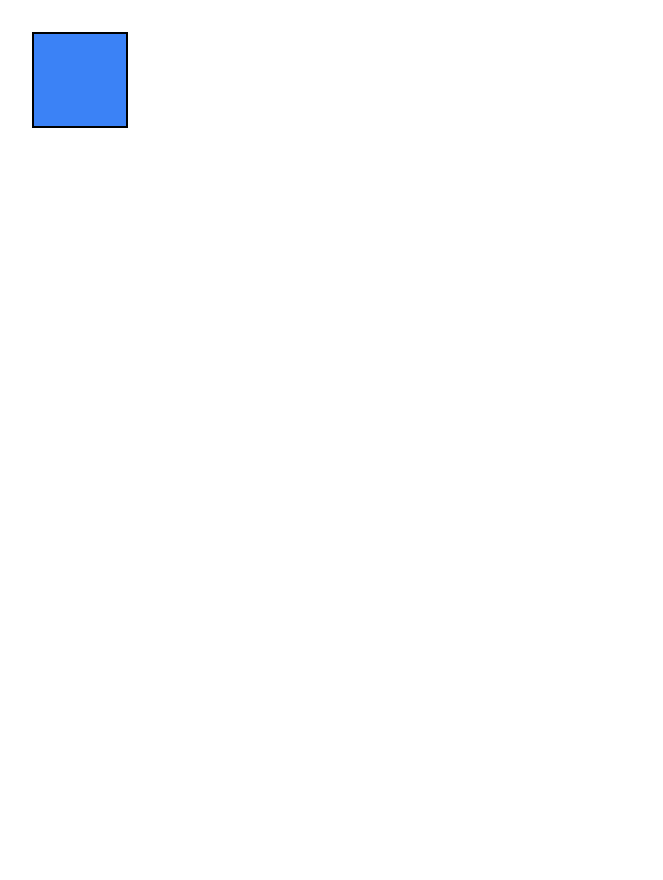
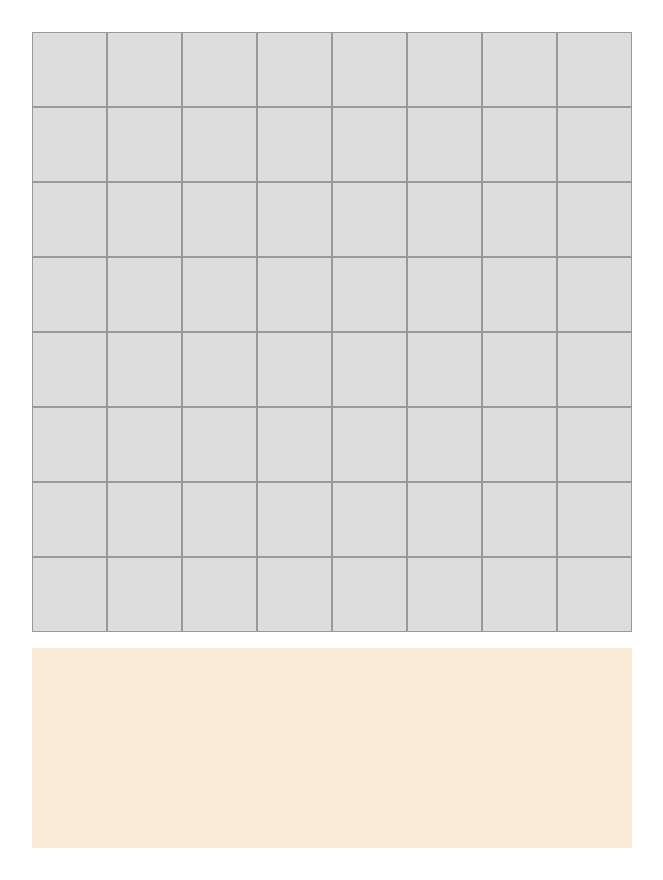
Before and after one commit to jonny258/BlockPuzzle, a React (Vite) app: page / in a window 1280 px wide. Shown: the whole page, without its empty margins (0-663 px from the left). Before the commit the page ends 800 px from the top, so only its background shows below. Built offline with nearby package versions, Linux system fonts and the light colour scheme.

Commit message:
the pieces and the squares are made with no functionality

```diff
--- a/src/App.tsx
+++ b/src/App.tsx
@@ -1,16 +1,18 @@
-import { useState } from 'react'
-import './App.css'
+import { useState } from "react";
+import "./App.css";
+
+import Board from "./components/Board";
+import PieceBox from "./components/PieceBox";
 
 function App() {
-  const [count, setCount] = useState(0)
+  const [count, setCount] = useState(0);
 
   return (
     <>
-<div>
-<div className="w-24 h-24 bg-blue-500 border-2 border-black hover:bg-blue-300"></div>
-</div>
+      <Board />
+      <PieceBox />
     </>
-  )
+  );
 }
 
-export default App
+export default App;
--- /dev/null
+++ b/src/components/Board.tsx
@@ -0,0 +1,17 @@
+import React from 'react';
+import '../styles/Board.css'; // Import the CSS file
+import BoardSquares from './BoardSquares'; // Import BoardSquares component
+
+function Board() {
+  const squares = Array(64).fill(null);
+
+  return (
+    <div className="board-grid">
+      {squares.map((_, index) => (
+        <BoardSquares key={index} />
+      ))}
+    </div>
+  );
+}
+
+export default Board;
--- /dev/null
+++ b/src/components/BoardSquares.tsx
@@ -0,0 +1,10 @@
+import React from 'react';
+import '../styles/Board.css'; // Make sure to import the CSS file
+
+function BoardSquares() {
+  return (
+    <div className="square"></div>
+  );
+}
+
+export default BoardSquares;
--- /dev/null
+++ b/src/components/PieceBox.tsx
@@ -0,0 +1,16 @@
+import React from 'react'
+import '../styles/Piece-box.css'
+import Twobytwo from './pieces/twobytwo'
+import Onebyone from './pieces/onebyone'
+
+function PieceBox() {
+  return (
+    <div className="piece-box">
+    <div></div>
+    <div></div>
+    <div></div>
+  </div>
+  )
+}
+
+export default PieceBox
--- /dev/null
+++ b/src/components/PieceSquares.tsx
@@ -0,0 +1,10 @@
+import React from 'react';
+import '../styles/Pieces.css'
+
+function PieceSquares() {
+  return (
+    <div className="square"></div> //Change the classes on this
+  );
+}
+
+export default PieceSquares;
--- /dev/null
+++ b/src/components/pieces/onebyone.tsx
@@ -0,0 +1,10 @@
+import React from 'react'
+import PieceSquares from '../PieceSquares'
+
+function Onebyone() {
+  return (
+    <PieceSquares />
+  )
+}
+
+export default Onebyone
--- /dev/null
+++ b/src/components/pieces/twobytwo.tsx
@@ -0,0 +1,15 @@
+import React from 'react'
+import PieceSquares from '../PieceSquares'
+
+function Twobytwo() {
+  return (
+    <div className="two-by-two">
+      <PieceSquares />
+      <PieceSquares />
+      <PieceSquares />
+      <PieceSquares />
+    </div>
+  )
+}
+
+export default Twobytwo
--- /dev/null
+++ b/src/styles/Board.css
@@ -0,0 +1,18 @@
+/* Style for the board grid */
+.board-grid {
+    display: grid;
+    grid-template-columns: repeat(8, 1fr); /* Creates 8 columns */
+    gap: 0; /* No gap between squares */
+    justify-content: center; /* Center the grid horizontally */
+    align-content: center; /* Center the grid vertically */
+    /* Set a specific size for the board or make it responsive to the parent's size */
+    max-width: 600px;
+  }
+
+  /* Style for individual squares */
+  .square {
+    aspect-ratio: 1 / 1; /* Makes each square shape */
+    border: 1px solid #999; /* Border for squares */
+    background-color: #ddd; /* Background color for squares */
+    box-sizing: border-box; /* Include border in the element's total width and height */
+  }
--- /dev/null
+++ b/src/styles/Piece-box.css
@@ -0,0 +1,8 @@
+.piece-box {
+    width: 600px; /* This will make the width match the grid's width */
+    text-align: center;
+    margin-top: 1rem; /* Add space between the grid and the PieceBox if needed */
+    /* Additional styles for PieceBox */
+    background-color: antiquewhite;
+    height: 200px;
+  }
--- /dev/null
+++ b/src/styles/Pieces.css
@@ -0,0 +1,6 @@
+.square {
+    aspect-ratio: 1 / 1; /* Makes each square shape */
+    border: 1px solid #999; /* Border for squares */
+    background-color: #ddd; /* Background color for squares */
+    box-sizing: border-box; /* Include border in the element's total width and height */
+  }
```
Also changed, not shown: 1 other file (tests, documents, lock files or other folders).
